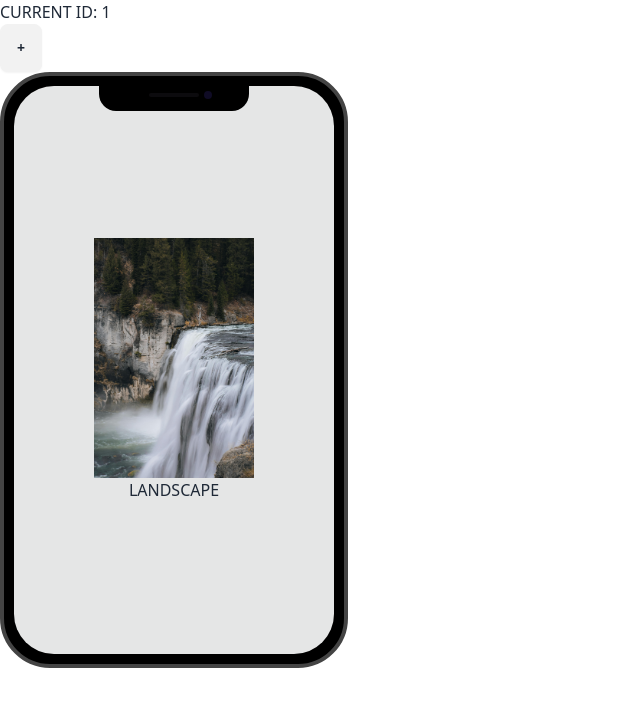
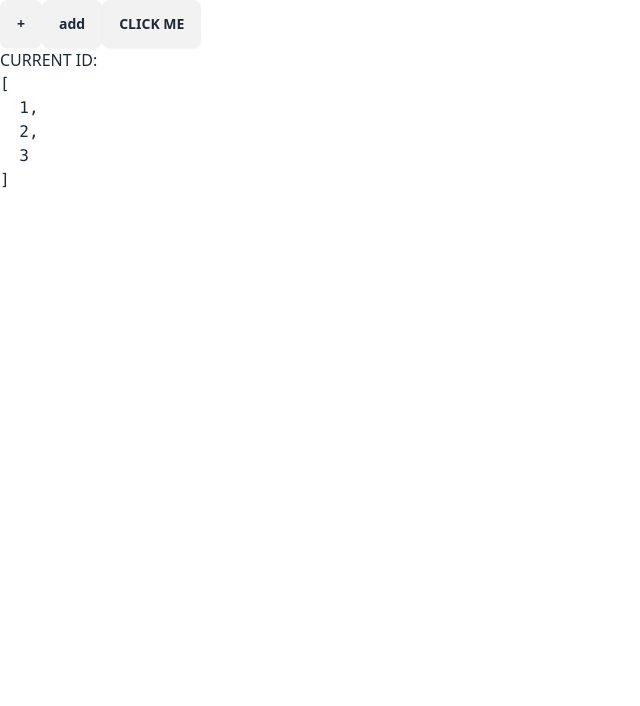
Before and after one commit to andreaborelli/angular17-demo, an Angular app: page / in a window 1280 px wide. Shown: the top 706 px of the page, without its empty margins (0-640 px from the left). Built offline with nearby package versions, Linux system fonts and the light colour scheme; no server answers.

Commit message:
Ottimizzazione performance con ChangeDetection onPush e Immutability

```diff
--- a/src/app/app.component.ts
+++ b/src/app/app.component.ts
@@ -17,26 +17,25 @@ import { PhoneComponent } from "./shared/components/phone.component";
 ],
   template: `
 
-
   <!-- Input Setters -->
 
     <div>
-    <app-user-profile [id]="currentId"/> <!-- instanzio componente figlio -->
+   <!--  <app-user-profile [id]="currentId"/> instanzio componente figlio -->
 
-      <button class="btn"
-      (click)="inc()"
+    <button
+        class="btn"
+        (click)="inc()"
       >+</button>
 
-      </div>
+      <button class="btn" (click)="add()">add</button>
 
-  <app-phone
-      [src]="url"
-      [alt]="alt"
-      [showTitle]="true"
-      size="sm"
+      <button class="btn" (click)="doNothing()">CLICK ME</button>
+      <input type="text" (keydown)="doNothing()">
+
+      <app-user-profile
+        [id]="currentId"
+        [items]="list"
       />
-
-
 
 <!-- AppComponent componente parent -->
 
@@ -53,6 +52,12 @@ export class AppComponent {
 
   currentId = 1; // proprietà passata al componente figlio in maniera statica il valore 1
 
+  list = [1, 2, 3]
+
+  add() {
+    this.list = [...this.list, 4]
+  }
+
   inc() {
     if (this.currentId < 10) {
       this.currentId++;
@@ -61,7 +66,8 @@ export class AppComponent {
     }
   }
 
+  doNothing() {
 
-
+  }
 
 }
--- a/src/app/shared/components/user-profile.component.ts
+++ b/src/app/shared/components/user-profile.component.ts
@@ -1,88 +1,81 @@
 import { HttpClient } from '@angular/common/http';
-import { Component, inject, Input, OnInit, SimpleChanges } from '@angular/core';
+import { ChangeDetectionStrategy, Component, inject, Input, OnInit, SimpleChanges } from '@angular/core';
 import { User } from '../../model/user';
 import { JsonPipe } from '@angular/common';
 
 @Component({
   selector: 'app-user-profile',
   standalone: true,
+  changeDetection: ChangeDetectionStrategy.OnPush,
   imports: [
     JsonPipe
   ],
   template: `
 
-  <!-- proprietà in Input ad un componente, è le abbiamo utilizzato all'interno del template  -->
+  <!-- Ottimizzazione performance con ChangeDetection onPush e Immutability -->
 
-<!-- alle volte potremmo avere la necessità di
- effettuare un operazione quando una proprietà di Input è disponibile quindi quando passiamo una proprietà in Input,
- immaginiamo di voler fare una chiamata al server quando il componente riceve es. id dell'utente    -->
+  <!-- un componente viene renderizzato
+   la ChangeDetection viene triggherata, quindi il template viene rirenderizzato ogni voltra che succedono
+   3 circostanze: eventi, timer e chiamate al server. per verificare abbiamo i DevTool
+   ma possiamo inserire con text interpolation una chiamata a una funzione render: render()
+   ogni volta che il componente viene renderizzato la funzione render() verrà invocata
+   è troveremo un console.log
 
-    <p>
-      CURRENT ID: {{ userId }}
+   render() {
+    console.log('render user-profile');
+  }
+
+    vedremo 6 render, perchè la ChangeDetection è subito triggherata dall'operazione
+    che facciamo es. all'interno dell'input setter quando effettuiamo la chiamata al server
+    ma al framework ne servono sempre di più per assicurarsi che la nostra view e tutti i componenti della pagina
+    siano sempre aggiornati agli ultimi valori, e su questo non abbiamo controllo a meno che non utilizziamo delle strategie
+    di ChangeDetection -->
+
+    <!-- questo sistema è inefficente es. creando un button che non fa nulla, quindi il click trigghera la ChangeDetection,
+     es se clicco nel campo di input, rimane in ascolto dell'evento keydown e clicco sul pulsante e scrivere nel campo di input
+     il problema principale e che se scriviamo nel campo di input o clicchiamo sul pulsante, viene renderizzato il
+     componente user-profile anche se non avrebbe senso renderizzarlo perchè la ChangeDetection quando viene
+     triggherata rirenderizza tutti i componenti nella pagina, sapendo che il button e l'inpun non impattono sul componente
+     perchè non stiamo cambiandol'id cioè qualcosa che impatta il funzionamento di user-profile, comunque il componente si rirenderizza.
+        dovrebbe renderizzarsi solo durante la chiamate effettive. -->
+
+        <!-- per evitare che il componente si rirenderizzano inutilmente
+         possiamo adottare una strategia che si chiama ChangeDetectioOnPush, che si può impostare semplicemente
+         come proprietà del componente, ora quando scriviamo in input e click sul button
+         non renderizza nulla come giusto che sia, cliccando sul button + il componente si renderizza.
+         in pratica il componente si renderizza solo quando gli arrivano dell nuove proprietà in input.
+          che è l'approccio corretto.
+
+          la nuova ChangeDetectioOnPush non solo richiede che venga passata una nuova proprietà in input per renderizzarsi,
+          ma che sia una nuova locazione di memoria, quindi un approccio corretto è usare l'immutanility,
+          quindi bisogna creare un nuovo array , cioè una nuova locazione di memoria,
+          quindi creaimo un nuovo array che contiene la lista attuale più un numero random 4
+
+          this.list = [...this.list, 4]
+
+          -->
+
+         <p>
+      CURRENT ID:
     </p>
 
-    <pre>{{ user | json }}</pre>
+    <pre>{{items | json}}</pre>
+
+    {{render()}}
   `,
   styles: ``
 })
 export class UserProfileComponent {
-  userId: number | undefined;
-  @Input() set id(val: number | undefined){
-      console.log('val', val);
-      this.userId = val;
-          this.http.get<User>(`https://jsonplaceholder.typicode.com/users/${val}`)
-    .subscribe( res => {
-      // console.log(res);
-      this.user = res; // mando a video l'oggetto user con tag <pre> per renderlo più leggibile
-    })
+
+  @Input() items: any = []
+
+  @Input() set id(val: number | undefined) {
+    console.log('val', val)
+  }
+  user: User | undefined
+
+  render() {
+    console.log('render user-profile')
   }
 
-  user: User | undefined;
-
-  http = inject(HttpClient)
-
-  // ngOnChanges(changes: SimpleChanges) {
-  //   console.log('ngOnChanges', changes)
-  //   if (changes['id'].firstChange){
-  //     //...qui possiamo fare qualcosa
-  //   }
-  //   this.http.get<User>(`https://jsonplaceholder.typicode.com/users/${changes['id'].currentValue}`)
-  //   .subscribe( res => {
-  //     // console.log(res);
-  //     this.user = res; // mando a video l'oggetto user con tag <pre> per renderlo più leggibile
-  //   })
-  //   }
-
-  /* ngOnChanges viene invocato ogni qualvolta una qualunque
-  delle proprietà in input viene passata al componente
-  è quindi se volessi effettuare un operazione solo quando cambia l'ID
-  dovrei aggiungere all'ngOnChanges un if(changes['id'])...
-  è quindi se l'id è disponibile all'interno di changes allora posso fare qualcosa
-  è con una serie di if o uno switch case potremmo effettuare delle operazioni a seconda
-  di quali proprieta in input sono cambiate.
-  Oppure posso effettuare delle operazioni solo quando cambia la proprietà ID
-  questo può essere fatto anche attraverso l'utilizzo di un input setter
-  quindi creaiamo @Input set nome della proprietà che vogliamo esporre all'esterno cioè id,
-  riceverà una funzione, nello specifico di tipo number e undefined:
-
-      @Input() set id(val: number | undefined){
-
-    console.log('val', val);
-
-        }
-
-    è all'interno possiamo effettuare le operazioni che vogliamo.
-    vedremo che al click sul pulsante in console vedremo visualizzato val con il nuovo ID passato.
-    spostiamo la chiamata http all'interno del setter sostituiamo il valore dell chaimata changes
-    con val che sarebbe il nostro ID passato.
-    ovviamente se avessimo altre proprietà ID tipo mappe, contatore ecc.
-    potremmo fare di creare altri input setter ed effettuare operazioni diverse a secondo delle proprietà in input
-    passate al componente.
-    l'unico problema è che id non diventa una proprietà della classe, non possiamo usarla nel template
-    perchè non disponibile, quindi dobbiamo creare una proprietà di appoggio:
-
-    userId di tipo number | undefined
-
- */
-
 }
```
